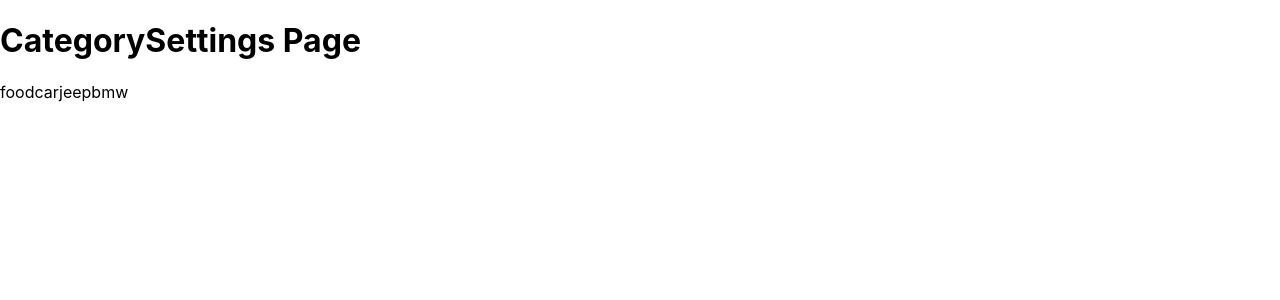
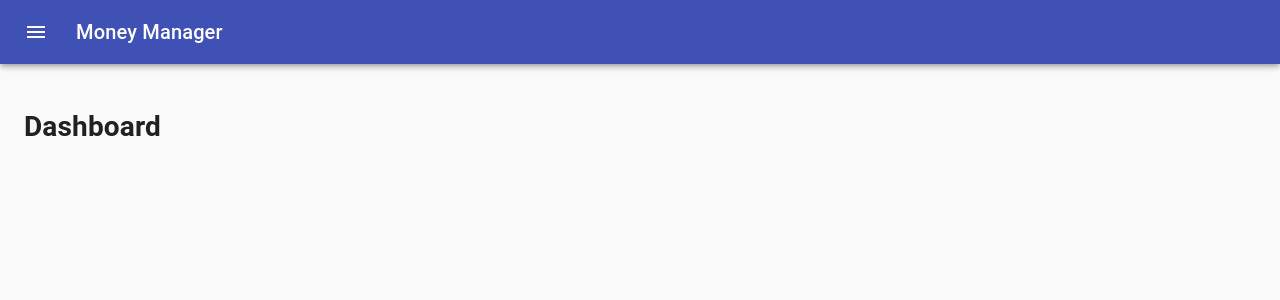
Before and after one commit to mvsubhash29/money-manager, a React (Create React App) app: page /dashboard in a window 1280 px wide. Shown: the top 300 px of the page. Built offline with nearby package versions, Linux system fonts and the light colour scheme.

Commit message:
AppBar, NavBar and Drawer added (#7)

```diff
--- a/package.json
+++ b/package.json
@@ -10,6 +10,7 @@
     "@testing-library/react": "^11.2.5",
     "@testing-library/user-event": "^12.8.3",
     "axios": "^0.21.1",
+    "clsx": "^1.1.1",
     "formik": "^2.2.6",
     "react": "^17.0.1",
     "react-dom": "^17.0.1",
@@ -67,6 +68,7 @@
     "@types/react": "^17.0.3",
     "@types/react-dom": "^17.0.2",
     "@types/react-redux": "^7.1.16",
+    "@types/react-router-dom": "^5.1.7",
     "@types/redux-devtools-extension": "^2.13.2",
     "@types/redux-saga": "^0.10.5",
     "@types/yup": "^0.29.11",
--- a/src/App.tsx
+++ b/src/App.tsx
@@ -1,8 +1,29 @@
 import React from 'react';
+import {Route, BrowserRouter as Router, Switch} from 'react-router-dom';
+import {AppBar} from './components/AppBar/AppBar';
 import {CategorySettingsPage} from './pages/CategorySettings/CategorySettings';
 
 function App() {
-  return <CategorySettingsPage />;
+  return (
+    <Router>
+      <AppBar title='Money Manager'>
+        <Switch>
+          <Route exact path='/'>
+            <h1>Home</h1>
+          </Route>
+          <Route path='/category-settings'>
+            <CategorySettingsPage />
+          </Route>
+          <Route path='/about'>
+            <h1>About Page</h1>
+          </Route>
+          <Route path='/dashboard'>
+            <h1>Dashboard</h1>
+          </Route>
+        </Switch>
+      </AppBar>
+    </Router>
+  );
 }
 
 export default App;
--- /dev/null
+++ b/src/components/AppBar/AppBar.style.ts
@@ -0,0 +1,62 @@
+import {createStyles, makeStyles, Theme} from '@material-ui/core';
+
+const drawerWidth = 240;
+
+export const useStyles = makeStyles((theme: Theme) =>
+  createStyles({
+    root: {
+      display: 'flex'
+    },
+    appBar: {
+      transition: theme.transitions.create(['margin', 'width'], {
+        easing: theme.transitions.easing.sharp,
+        duration: theme.transitions.duration.leavingScreen
+      })
+    },
+    appBarShift: {
+      width: `calc(100% - ${drawerWidth}px)`,
+      marginLeft: drawerWidth,
+      transition: theme.transitions.create(['margin', 'width'], {
+        easing: theme.transitions.easing.easeOut,
+        duration: theme.transitions.duration.enteringScreen
+      })
+    },
+    menuButton: {
+      marginRight: theme.spacing(2)
+    },
+    hide: {
+      display: 'none'
+    },
+    drawer: {
+      width: drawerWidth,
+      flexShrink: 0
+    },
+    drawerPaper: {
+      width: drawerWidth
+    },
+    drawerHeader: {
+      display: 'flex',
+      alignItems: 'center',
+      padding: theme.spacing(0, 1),
+      // necessary for content to be below app bar
+      ...theme.mixins.toolbar,
+      justifyContent: 'flex-end'
+    },
+    content: {
+      flexGrow: 1,
+      padding: theme.spacing(3),
+      transition: theme.transitions.create('margin', {
+        easing: theme.transitions.easing.sharp,
+        duration: theme.transitions.duration.leavingScreen
+      }),
+      marginLeft: -drawerWidth
+    },
+    contentShift: {
+      transition: theme.transitions.create('margin', {
+        easing: theme.transitions.easing.easeOut,
+        duration: theme.transitions.duration.enteringScreen
+      }),
+      marginLeft: 0
+    }
+  })
+);
--- /dev/null
+++ b/src/components/AppBar/AppBar.tsx
@@ -0,0 +1,90 @@
+import React from 'react';
+import clsx from 'clsx';
+import {
+  Drawer,
+  CssBaseline,
+  AppBar as MUIAppBar,
+  Toolbar,
+  Typography,
+  useTheme,
+  IconButton
+} from '@material-ui/core';
+
+import MenuIcon from '@material-ui/icons/Menu';
+import ChevronLeftIcon from '@material-ui/icons/ChevronLeft';
+import ChevronRightIcon from '@material-ui/icons/ChevronRight';
+import {useStyles} from './AppBar.style';
+import {NavBarList} from '../NavBarList/NavBarList';
+
+interface AppBarProps {
+  title: string;
+}
+
+export const AppBar: React.FC<AppBarProps> = ({title, children}) => {
+  const classes = useStyles();
+  const theme = useTheme();
+  const [open, setOpen] = React.useState(false);
+
+  const handleDrawerOpen = () => {
+    setOpen(true);
+  };
+
+  const handleDrawerClose = () => {
+    setOpen(false);
+  };
+
+  return (
+    <div className={classes.root}>
+      <CssBaseline />
+      <MUIAppBar
+        position='fixed'
+        className={clsx(classes.appBar, {
+          [classes.appBarShift]: open
+        })}
+      >
+        <Toolbar>
+          <IconButton
+            color='inherit'
+            aria-label='open drawer'
+            onClick={handleDrawerOpen}
+            edge='start'
+            className={clsx(classes.menuButton, open && classes.hide)}
+          >
+            <MenuIcon />
+          </IconButton>
+          <Typography variant='h6' noWrap>
+            {title}
+          </Typography>
+        </Toolbar>
+      </MUIAppBar>
+      <Drawer
+        className={classes.drawer}
+        variant='persistent'
+        anchor='left'
+        open={open}
+        classes={{
+          paper: classes.drawerPaper
+        }}
+      >
+        <div className={classes.drawerHeader}>
+          <IconButton onClick={handleDrawerClose}>
+            {theme.direction === 'ltr' ? (
+              <ChevronLeftIcon />
+            ) : (
+              <ChevronRightIcon />
+            )}
+          </IconButton>
+        </div>
+        <NavBarList />
+      </Drawer>
+      <main
+        className={clsx(classes.content, {
+          [classes.contentShift]: open
+        })}
+      >
+        <div className={classes.drawerHeader} />
+        {children}
+      </main>
+    </div>
+  );
+};
--- /dev/null
+++ b/src/components/NavBarList/NavBarList.tsx
@@ -0,0 +1,27 @@
+import {List, ListItem, ListItemIcon, ListItemText} from '@material-ui/core';
+import React from 'react';
+import {Link} from 'react-router-dom';
+import InboxIcon from '@material-ui/icons/MoveToInbox';
+import MailIcon from '@material-ui/icons/Mail';
+
+export const NavBarList = () => {
+  return (
+    <List>
+      {[
+        {name: 'Home', url: '/'},
+        {name: 'Category Settings', url: '/category-settings'},
+        {name: 'About', url: '/about'},
+        {name: 'Dashboard', url: '/dashboard'}
+      ].map((menu, index) => (
+        <Link to={menu.url}>
+          <ListItem button key={menu.url}>
+            <ListItemIcon>
+              {index % 2 === 0 ? <InboxIcon /> : <MailIcon />}
+            </ListItemIcon>
+            <ListItemText primary={menu.name} />
+          </ListItem>
+        </Link>
+      ))}
+    </List>
+  );
+};
```
Also changed, not shown: 1 other file (tests, documents, lock files or other folders).
